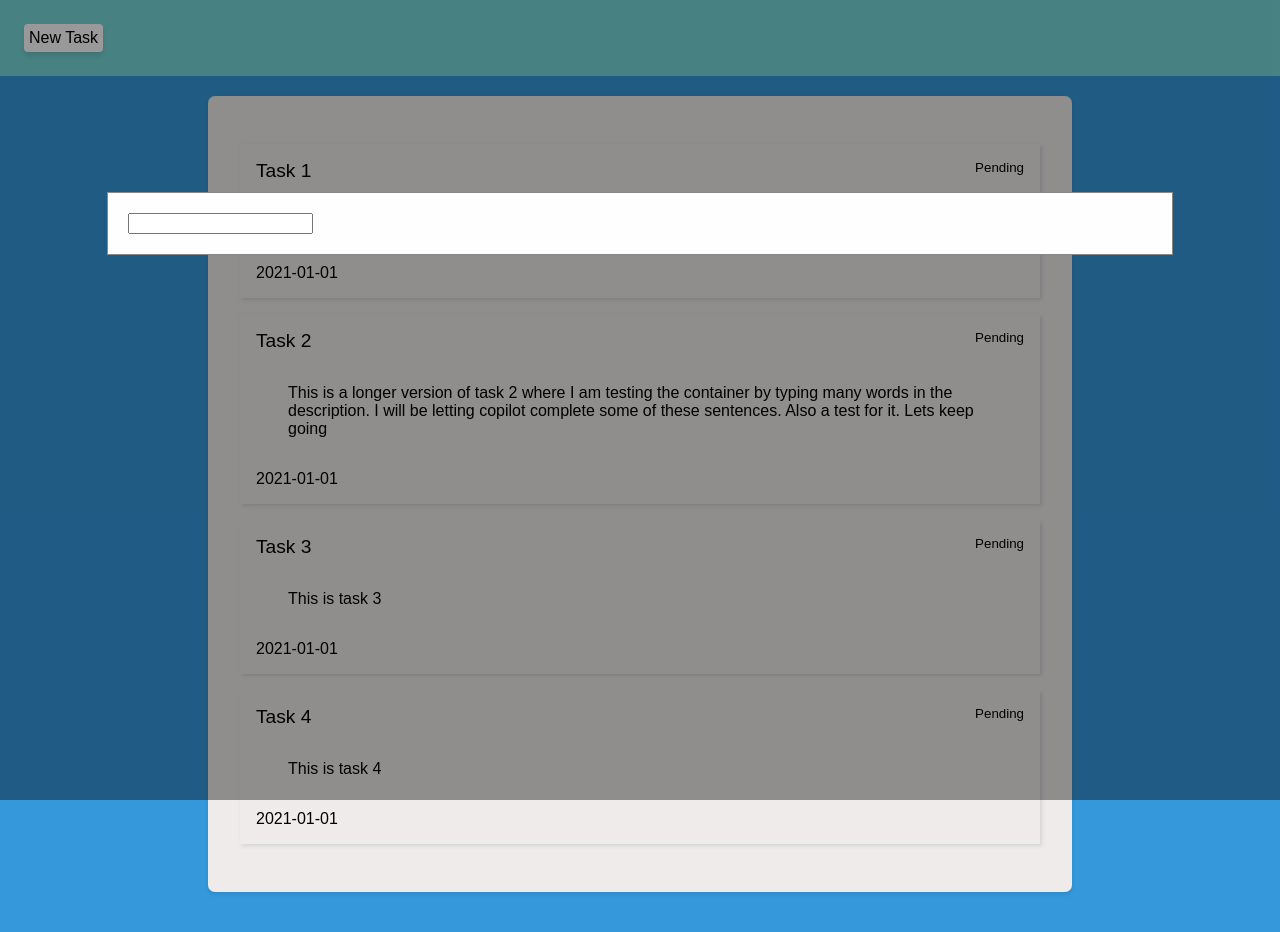
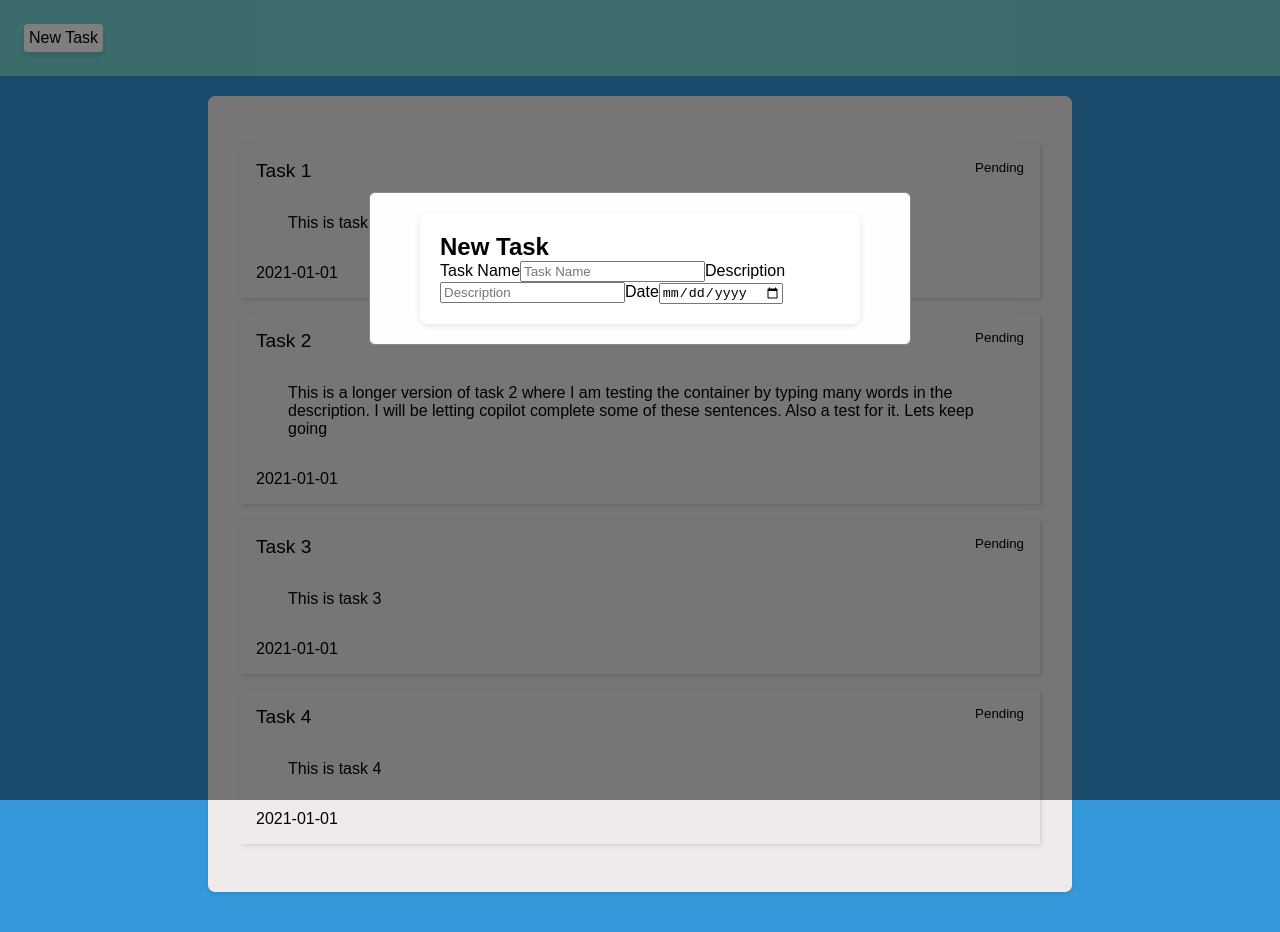
Before and after one commit to Dyllboy/TaskMaster, a React (Create React App) app: page / in a window 1280 px wide. Both pictures are taken after a click on the link "New Task". Shown: the top 932 px of the page. Built offline with nearby package versions, Linux system fonts and the light colour scheme.

Commit message:
Added modal styling

```diff
--- a/src/component/Landing/landing.css
+++ b/src/component/Landing/landing.css
@@ -33,3 +33,21 @@ header {
 .taskList {
     list-style: none;
 }
+
+.task {
+    box-shadow: 2px 2px 4px lightgray;
+    padding: 1rem;
+    justify-content: space-between;
+    align-items: center;
+    gap: 10rem;
+    margin: 1rem 0;
+}
+
+.modal-items {
+    background-color: #ffffff;
+    border-radius: 8px;
+    box-shadow: 0px 2px 6px rgba(0, 0, 0, 0.1);
+    padding: 20px;
+    max-width: 400px;
+    margin: 0 auto;
+  }
--- a/src/component/Landing/landing.jsx
+++ b/src/component/Landing/landing.jsx
@@ -54,7 +54,19 @@ const LandingComponent = () => {
             <NavComponent updateModal = {updateModal}></NavComponent>
 
             <div className="container">
-                {modalVisible && <TaskFormComponent updateModal={updateModal}></TaskFormComponent>}
+                {modalVisible && <TaskFormComponent updateModal={updateModal}>
+                    <div className='modal-items'>
+                        <h2>New Task</h2>
+                        <form>
+                            <label for="taskName">Task Name</label>
+                            <input type="text" id="taskName" name="taskName" placeholder="Task Name"></input>
+                            <label for="description">Description</label>
+                            <input type="text" id="description" name="description" placeholder="Description"></input>
+                            <label for="date">Date</label>
+                            <input type="date" id="date" name="date" placeholder="Date"></input>
+                        </form>
+                    </div>
+                </TaskFormComponent>}
                 <ul className='taskList'>
                     {taskArray.map(t => (<TaskComponent key={t.taskName} task={t}></TaskComponent>))}
                 </ul>
--- a/src/component/TaskForm/task.css
+++ b/src/component/TaskForm/task.css
@@ -14,8 +14,9 @@ input {
     width: 100%; /* Full width */
     height: 100%; /* Full height */
     overflow: auto; /* Enable scroll if needed */
-    background-color: rgb(0,0,0); /* Fallback color */
-    background-color: rgba(0,0,0,0.4); /* Black w/ opacity */
+    background-color: rgba(0, 0, 0, 0.5);
+    justify-content: center;
+    align-items: center;
   }
 
   /* Modal Content/Box */
@@ -24,7 +25,8 @@ input {
     margin: 15% auto; /* 15% from the top and centered */
     padding: 20px;
     border: 1px solid #888;
-    width: 80%; /* Could be more or less, depending on screen size */
+    border-radius: 6px;
+    width: 500px; /* Could be more or less, depending on screen size */
 }
 
 a {
--- a/src/component/TaskForm/task.jsx
+++ b/src/component/TaskForm/task.jsx
@@ -1,14 +1,17 @@
 import './task.css'
 
-const TaskFormComponent = ({updateModal}) => {
+const TaskFormComponent = ({updateModal, children}) => {
+
+    const handleBackdropClick = event => {
+        if (event.target === event.currentTarget) {
+            updateModal(); // Close the modal when backdrop is clicked
+        }
+    };
+
     return(
         <>
-            <div id="myModal" class="modal">
-                <div class="modal-content">
-                    <form>
-                        <input type='text'></input>
-                    </form>
-                </div>
+            <div id="myModal" class="modal" onClick={handleBackdropClick}>
+                <div class="modal-content">{children}</div>
             </div>
         </>
     )
```
Also changed, not shown: 1 other file (tests, documents, lock files or other folders).
